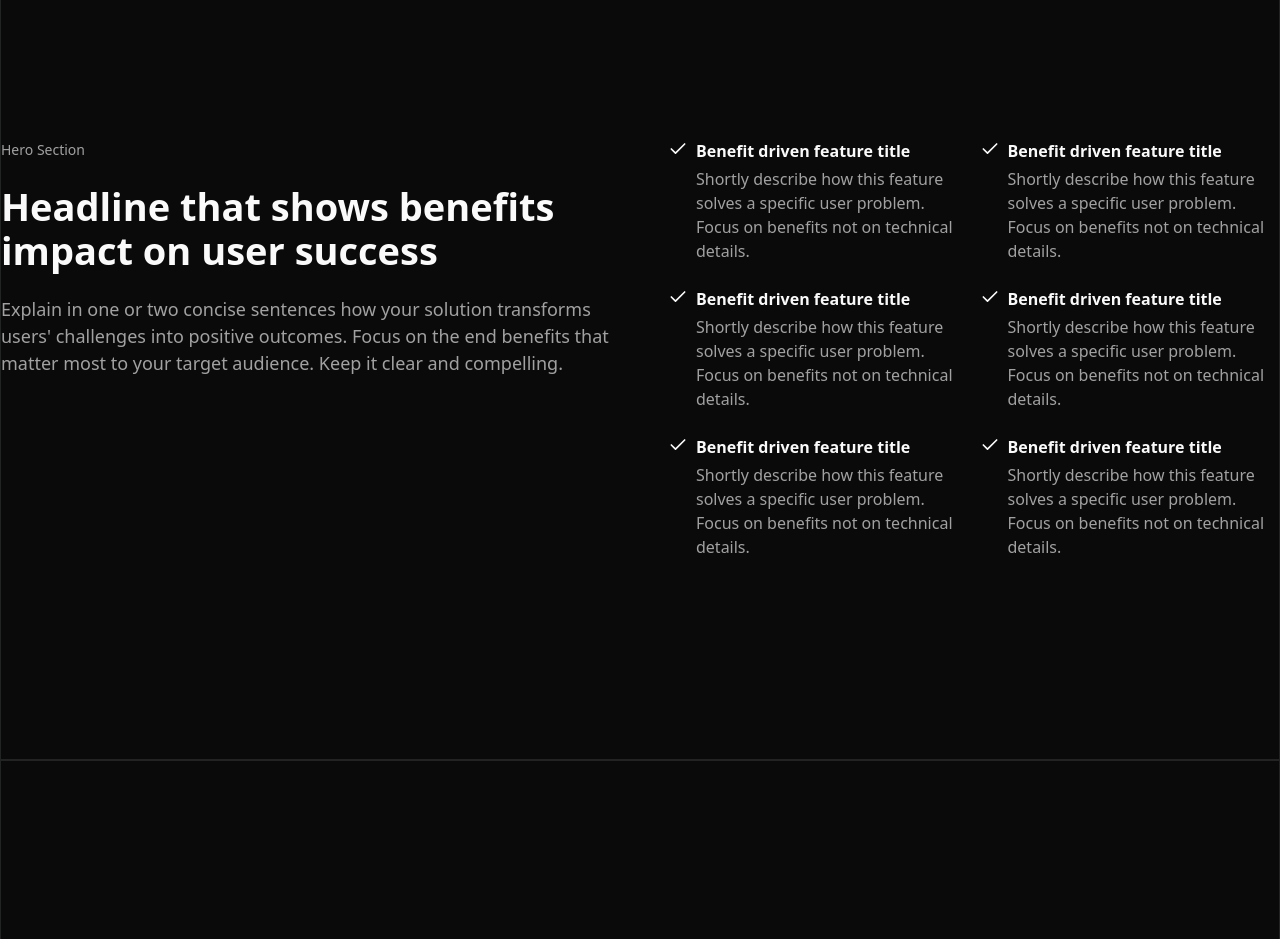
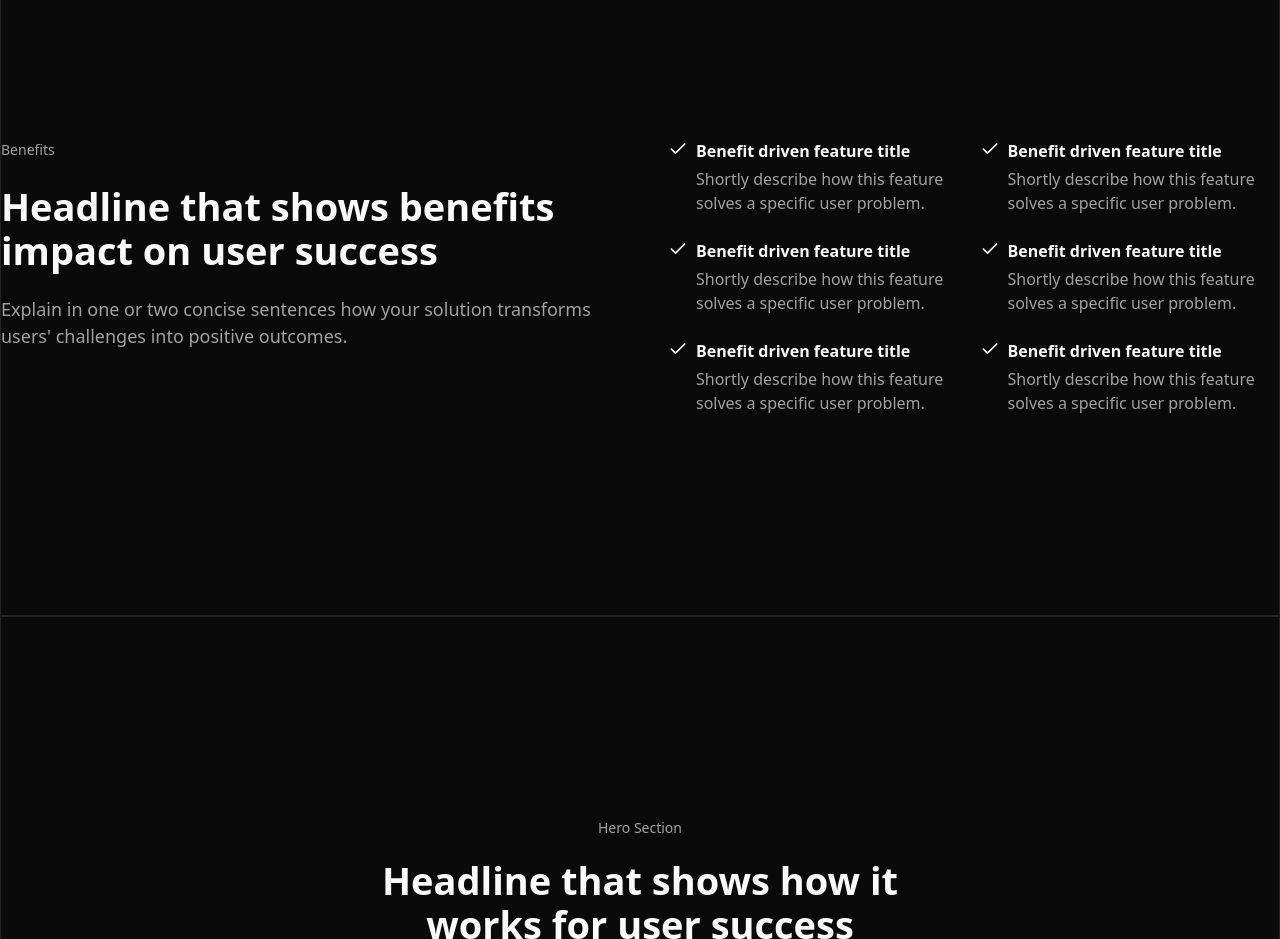
Before and after one commit to yeahitsmejayyy/skelly-site, a React (Vite) app: page / in a window 1280 px wide. Shown: the part 2780-3719 px from the top of the page. Built offline with nearby package versions, Linux system fonts and the light colour scheme.

Commit message:
refactor(site): refactored benefits section

```diff
--- a/src/components/site/benefits/benefits-1.tsx
+++ b/src/components/site/benefits/benefits-1.tsx
@@ -1,71 +1,59 @@
-// interface Benefits1Props {
-//   // define props here
-// }
+import type { BenefitsData } from "@/sections/types/benefits"
+import { Check } from "lucide-react"
 
-import { Check } from "lucide-react";
+interface Benefits1Props {
+    data: BenefitsData
+}
 
-// props: Benefits1Props
-export default function Benefits1() {
+export default function Benefits1({ data }: Benefits1Props) {
+    const { eyebrow, headline, description, items } = data
+
+    // split items into two columns (renderer concern)
+    const midpoint = Math.ceil(items.length / 2)
+    const left = items.slice(0, midpoint)
+    const right = items.slice(midpoint)
+
     return (
         <div className="w-full flex items-center justify-center border">
             <div className="grid lg:grid-cols-2 grid-cols-1 lg:gap-14 gap-y-[48px] w-325 lg:py-50 py-30 lg:px-0 px-6">
                 <div className="flex items-start flex-col justify-start lg:gap-y-[24px] gap-y-[24px]">
-                    <p className="text-muted-foreground lg:text-[14px]">Hero Section</p>
-                    <h1 className="lg:text-[38px] text-[30px] font-bold lg:leading-11 leading-8">Headline that shows benefits impact on user success</h1>
-                    <p className="text-muted-foreground lg:text-[18px]">
-                        Explain in one or two concise sentences how your solution transforms users' challenges into positive outcomes. Focus on the end benefits that matter most to your target audience. Keep it clear and compelling.
-                    </p>
+                    {eyebrow && (
+                        <p className="text-muted-foreground lg:text-[14px]">
+                            {eyebrow}
+                        </p>
+                    )}
+
+                    <h1 className="lg:text-[38px] text-[30px] font-bold lg:leading-11 leading-8">
+                        {headline}
+                    </h1>
+
+                    {description && (
+                        <p className="text-muted-foreground lg:text-[18px]">
+                            {description}
+                        </p>
+                    )}
                 </div>
 
                 <div className="grid lg:grid-cols-2 grid-cols-1 lg:gap-3 gap-y-10">
-                    <div className="flex flex-col lg:gap-y-6 gap-y-10">
-                        <div className="flex items-start gap-x-2">
-                            <Check size={'20'} className="shrink-0" />
-                            <div className="flex flex-col gap-y-1">
-                                <p className="font-bold">Benefit driven feature title</p>
-                                <p className="text-muted-foreground">Shortly describe how this feature solves a specific user problem. Focus on benefits not on technical details.</p>
-                            </div>
+                    {[left, right].map((column, colIdx) => (
+                        <div key={colIdx} className="flex flex-col lg:gap-y-6 gap-y-10">
+                            {column.map((item, idx) => (
+                                <div key={idx} className="flex items-start gap-x-2">
+                                    <Check size={20} className="shrink-0" />
+                                    <div className="flex flex-col gap-y-1">
+                                        <p className="font-bold">{item.title}</p>
+                                        {item.description && (
+                                            <p className="text-muted-foreground">
+                                                {item.description}
+                                            </p>
+                                        )}
+                                    </div>
+                                </div>
+                            ))}
                         </div>
-                        <div className="flex items-start gap-x-2">
-                            <Check size={'20'} className="shrink-0" />
-                            <div className="flex flex-col gap-y-1">
-                                <p className="font-bold">Benefit driven feature title</p>
-                                <p className="text-muted-foreground">Shortly describe how this feature solves a specific user problem. Focus on benefits not on technical details.</p>
-                            </div>
-                        </div>
-                        <div className="flex items-start gap-x-2">
-                            <Check size={'20'} className="shrink-0" />
-                            <div className="flex flex-col gap-y-1">
-                                <p className="font-bold">Benefit driven feature title</p>
-                                <p className="text-muted-foreground">Shortly describe how this feature solves a specific user problem. Focus on benefits not on technical details.</p>
-                            </div>
-                        </div>
-                    </div>
-                    <div className="flex flex-col lg:gap-y-6 gap-y-10">
-                        <div className="flex items-start gap-x-2">
-                            <Check size={'20'} className="shrink-0" />
-                            <div className="flex flex-col gap-y-1">
-                                <p className="font-bold">Benefit driven feature title</p>
-                                <p className="text-muted-foreground">Shortly describe how this feature solves a specific user problem. Focus on benefits not on technical details.</p>
-                            </div>
-                        </div>
-                        <div className="flex items-start gap-x-2">
-                            <Check size={'20'} className="shrink-0" />
-                            <div className="flex flex-col gap-y-1">
-                                <p className="font-bold">Benefit driven feature title</p>
-                                <p className="text-muted-foreground">Shortly describe how this feature solves a specific user problem. Focus on benefits not on technical details.</p>
-                            </div>
-                        </div>
-                        <div className="flex items-start gap-x-2">
-                            <Check size={'20'} className="shrink-0" />
-                            <div className="flex flex-col gap-y-1">
-                                <p className="font-bold">Benefit driven feature title</p>
-                                <p className="text-muted-foreground">Shortly describe how this feature solves a specific user problem. Focus on benefits not on technical details.</p>
-                            </div>
-                        </div>
-                    </div>
+                    ))}
                 </div>
             </div>
         </div>
-    );
+    )
 }
--- a/src/routes/home.tsx
+++ b/src/routes/home.tsx
@@ -1,6 +1,5 @@
 import { Seo } from "@/seo/seo"
 import { Section } from "@/sections/section"
-import Benefits1 from "@/components/site/benefits/benefits-1"
 import Comparison1 from "@/components/site/comparison/comparison-1"
 import FAQ1 from "@/components/site/faq/faq-1"
 import Features1 from "@/components/site/features/features-1"
@@ -114,7 +113,49 @@ export default function Home() {
                 }}
             />
 
-            <Benefits1 />
+            <Section
+                type="benefits"
+                variant="1"
+                data={{
+                    eyebrow: "Benefits",
+                    headline: "Headline that shows benefits impact on user success",
+                    description:
+                        "Explain in one or two concise sentences how your solution transforms users' challenges into positive outcomes.",
+                    items: [
+                        {
+                            title: "Benefit driven feature title",
+                            description:
+                                "Shortly describe how this feature solves a specific user problem.",
+                        },
+                        {
+                            title: "Benefit driven feature title",
+                            description:
+                                "Shortly describe how this feature solves a specific user problem.",
+                        },
+                        {
+                            title: "Benefit driven feature title",
+                            description:
+                                "Shortly describe how this feature solves a specific user problem.",
+                        },
+                        {
+                            title: "Benefit driven feature title",
+                            description:
+                                "Shortly describe how this feature solves a specific user problem.",
+                        },
+                        {
+                            title: "Benefit driven feature title",
+                            description:
+                                "Shortly describe how this feature solves a specific user problem.",
+                        },
+                        {
+                            title: "Benefit driven feature title",
+                            description:
+                                "Shortly describe how this feature solves a specific user problem.",
+                        },
+                    ],
+                }}
+            />
+
             <HowItWorks1 />
             <Features1 />
             <WhoItsFor1 />
--- a/src/sections/registry.ts
+++ b/src/sections/registry.ts
@@ -12,6 +12,9 @@ import type { ProblemData } from "@/sections/types/problem"
 import Solution1 from "@/components/site/solution/solution-1"
 import type { SolutionData } from "@/sections/types/solution"
 
+import Benefits1 from "@/components/site/benefits/benefits-1"
+import type { BenefitsData } from "@/sections/types/benefits"
+
 export const sectionRegistry = {
     nav: {
         "1": Nav1 satisfies SectionRenderer<NavData>,
@@ -25,4 +28,7 @@ export const sectionRegistry = {
     solution: {
         "1": Solution1 satisfies SectionRenderer<SolutionData>,
     },
+    benefits: {
+        "1": Benefits1 satisfies SectionRenderer<BenefitsData>,
+    },
 } as const
--- /dev/null
+++ b/src/sections/types/benefits.ts
@@ -0,0 +1,12 @@
+export interface BenefitItem {
+    title: string
+    description?: string
+}
+
+export interface BenefitsData {
+    eyebrow?: string
+    headline: string
+    description?: string
+
+    items: BenefitItem[]
+}
```
